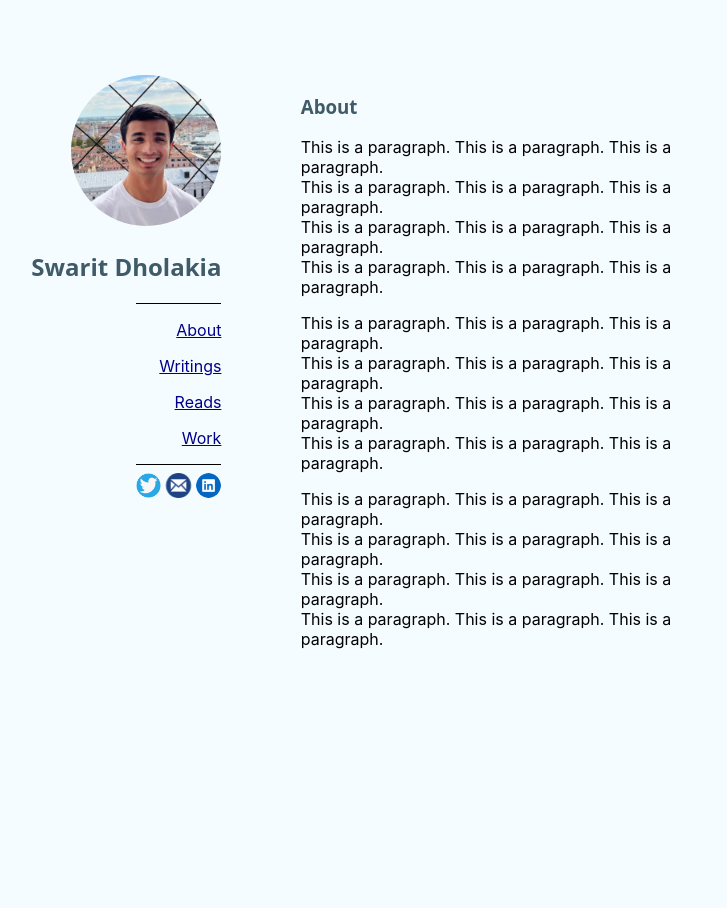
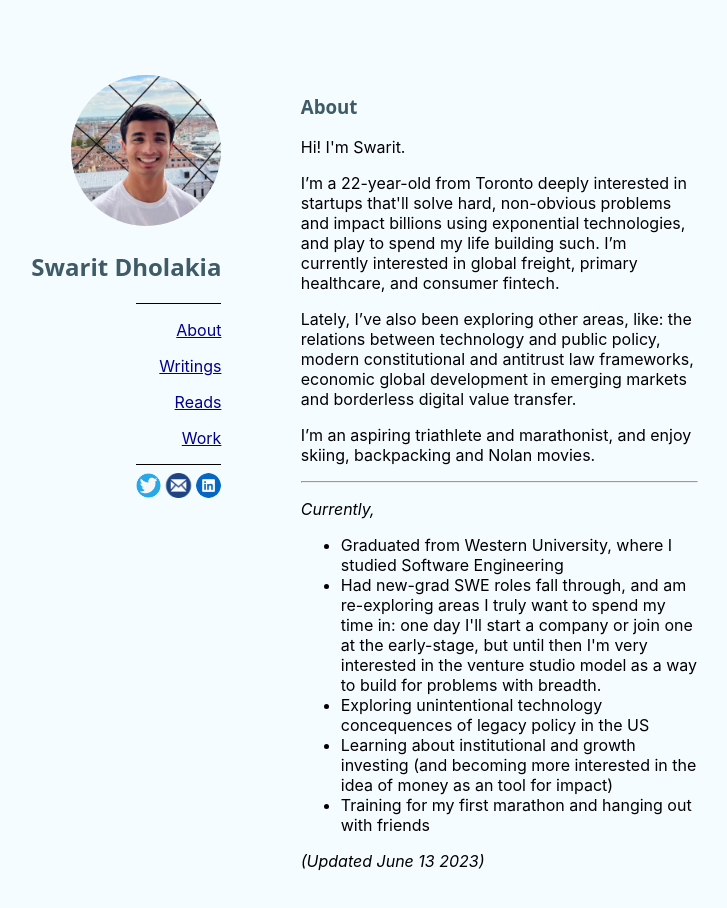
Before and after one commit to swaritd/swaritdholakia.com, a React (Create React App) app: page / in a window 1280 px wide. Shown: the top 908 px of the page, without its empty margins (265-992 px from the left). Before the commit the page ends 800 px from the top, so only its background shows below. Built offline with nearby package versions, Linux system fonts and the light colour scheme.

Commit message:
adding about page content (#9)

```diff
--- /dev/null
+++ b/src/media/AboutPage.js
@@ -0,0 +1,39 @@
+import React from 'react';
+import ReactMarkdown from 'react-markdown';
+
+const AboutPage = () => {
+    const markdownContent =
+
+`
+Hi! I'm Swarit.
+
+I’m a 22-year-old from Toronto deeply interested in startups that'll solve hard, non-obvious problems and impact billions using exponential technologies, and play to spend my life building such. I’m currently interested in global freight, primary healthcare, and consumer fintech.
+
+Lately, I’ve also been exploring other areas, like: the relations between technology and public policy, modern constitutional and antitrust law frameworks, economic global development in emerging markets and borderless digital value transfer.
+
+I’m an aspiring triathlete and marathonist, and enjoy skiing, backpacking and Nolan movies.
+
+-----
+
+*Currently,*
+
+- Graduated from Western University, where I studied Software Engineering
+- Had new-grad SWE roles fall through, and am re-exploring areas I truly want to spend my time in: one day I'll start a company or join one at the early-stage, but until then I'm very interested in the venture studio model as a way to build for problems with breadth.
+- Exploring unintentional technology concequences of legacy policy in the US
+- Learning about institutional and growth investing (and becoming more interested in the idea of money as an tool for impact)
+- Training for my first marathon and hanging out with friends
+
+*(Updated June 13 2023)*
+
+
+
+  `;
+
+    return (
+      <div>
+        <ReactMarkdown>{markdownContent}</ReactMarkdown>
+      </div>
+    );
+  };
+
+export default AboutPage
--- a/src/pages/About.js
+++ b/src/pages/About.js
@@ -1,5 +1,6 @@
 import React from 'react';
 import '../css/styles.css';
+import AboutPage from '../media/AboutPage';
 
 const About = () => {
   return (
@@ -9,36 +10,8 @@
         <h3 className='text'>About</h3>
       </div>
 
-      <p>
-        This is a paragraph. This is a paragraph. This is a paragraph.
-        <br></br>
-        This is a paragraph. This is a paragraph. This is a paragraph.
-        <br></br>
-        This is a paragraph. This is a paragraph. This is a paragraph.
-        <br></br>
-        This is a paragraph. This is a paragraph. This is a paragraph.
+      <AboutPage/>
 
-      </p>
-      <p>
-        This is a paragraph. This is a paragraph. This is a paragraph.
-        <br></br>
-        This is a paragraph. This is a paragraph. This is a paragraph.
-        <br></br>
-        This is a paragraph. This is a paragraph. This is a paragraph.
-        <br></br>
-        This is a paragraph. This is a paragraph. This is a paragraph.
-
-      </p>
-      <p>
-        This is a paragraph. This is a paragraph. This is a paragraph.
-        <br></br>
-        This is a paragraph. This is a paragraph. This is a paragraph.
-        <br></br>
-        This is a paragraph. This is a paragraph. This is a paragraph.
-        <br></br>
-        This is a paragraph. This is a paragraph. This is a paragraph.
-
-      </p>
     </div>
   );
 };
```
